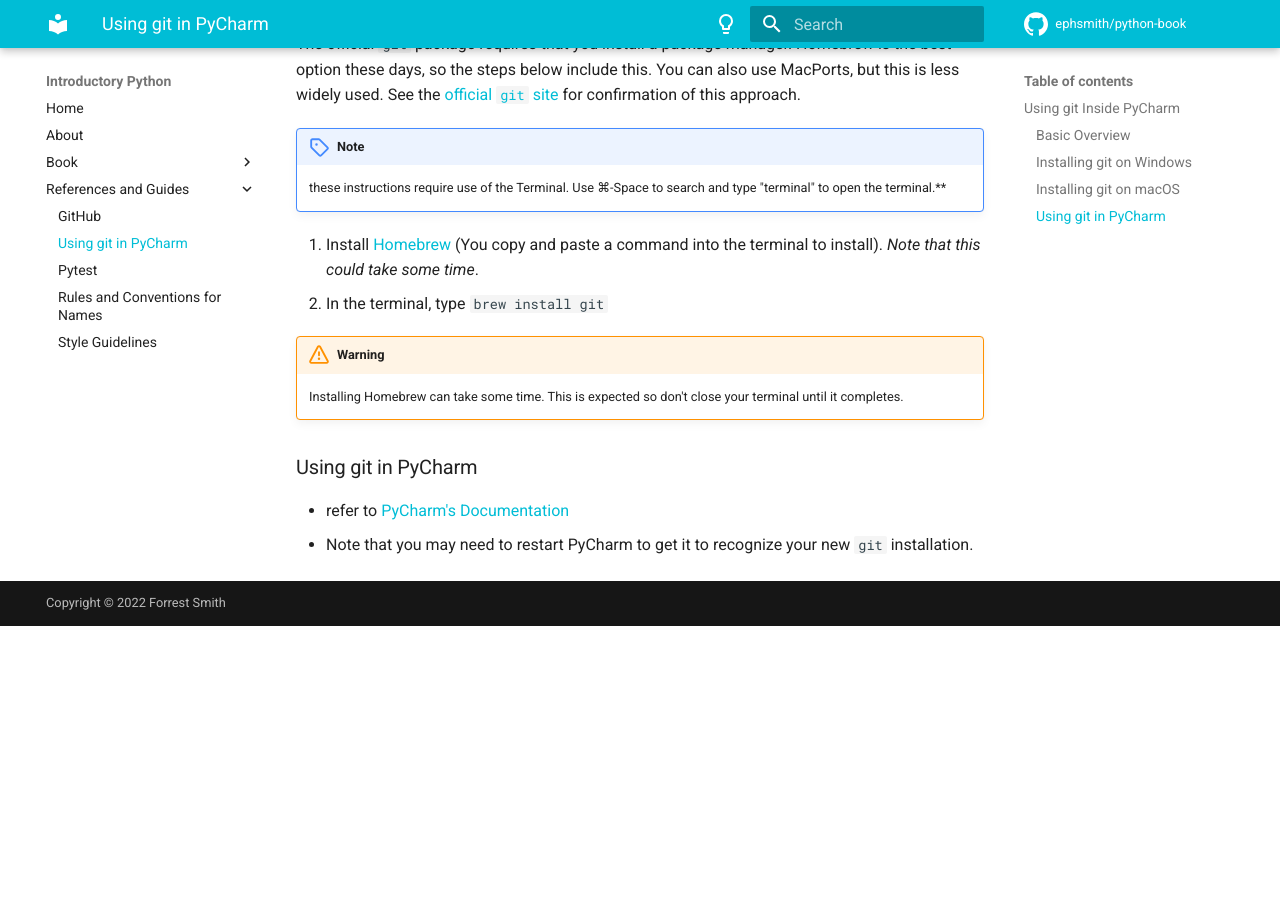
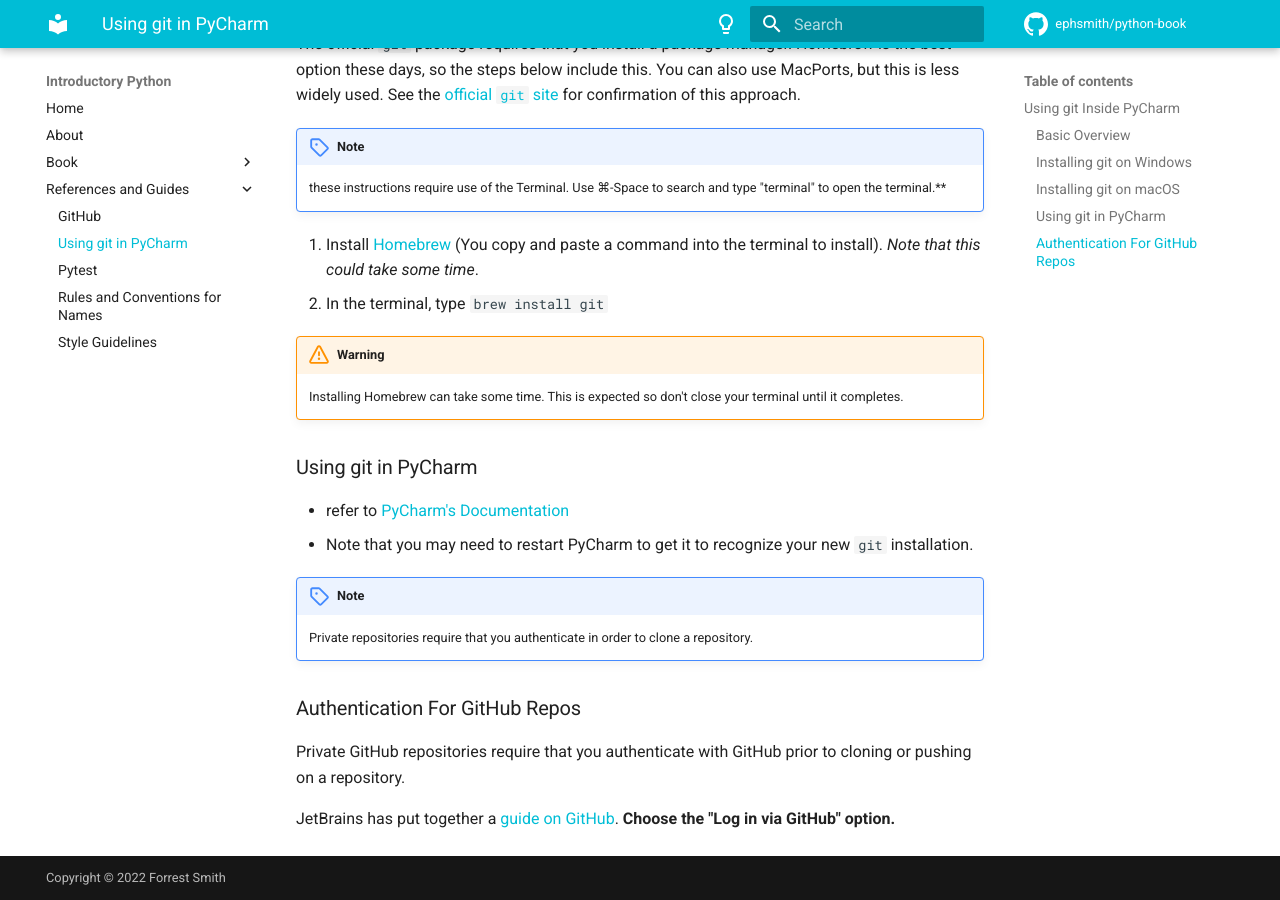
Before and after one commit to ephsmith/python-book, an MkDocs documentation site: the page built from docs/guides/using-git-with-pycharm.md, in a window 1280 px wide and 900 px high, scrolled down 907 px. Built offline with MkDocs 1.6.1 and Material for MkDocs 9.7.7, drawn with Linux system fonts in a browser that asks for light colours; comment, search, counter and statistics services are not loaded; before the commit the page ends 1533 px from its top, so only the background shows below that.

Commit message:
FIX: The git-with-pycharm quide was missing important information on authentication with GitHub. - Added context and a link to PyCharm documentation on the topic.

```diff
--- a/docs/guides/using-git-with-pycharm.md
+++ b/docs/guides/using-git-with-pycharm.md
@@ -38,3 +38,14 @@
 ### Using git in PyCharm
 - refer to [PyCharm's Documentation](https://www.jetbrains.com/help/pycharm/set-up-a-git-repository.html#clone-repo)
 - Note that you may need to restart PyCharm to get it to recognize your new `git` installation.
+
+!!! note
+    Private repositories require that you authenticate in order to clone a repository.
+
+### Authentication For GitHub Repos
+Private GitHub repositories require that you authenticate with GitHub prior to cloning
+or pushing on a repository.
+
+JetBrains has put together a [guide on GitHub](https://www.jetbrains.
+com/help/pycharm/github.html#register-existing-account). **Choose the "Log in via
+GitHub" option.**
```
